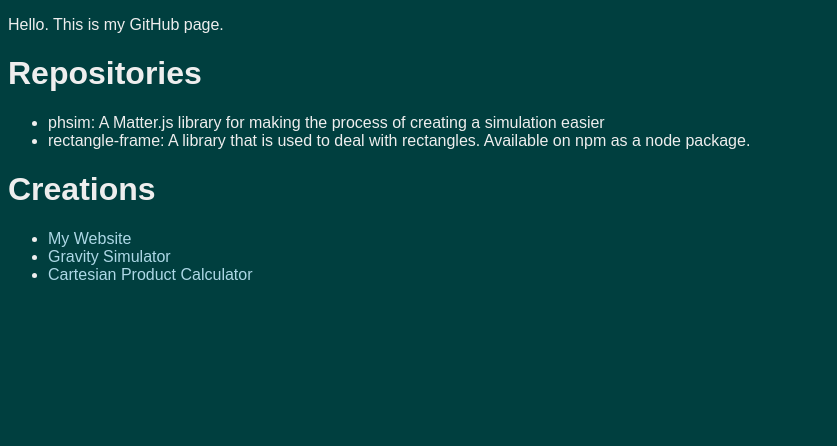
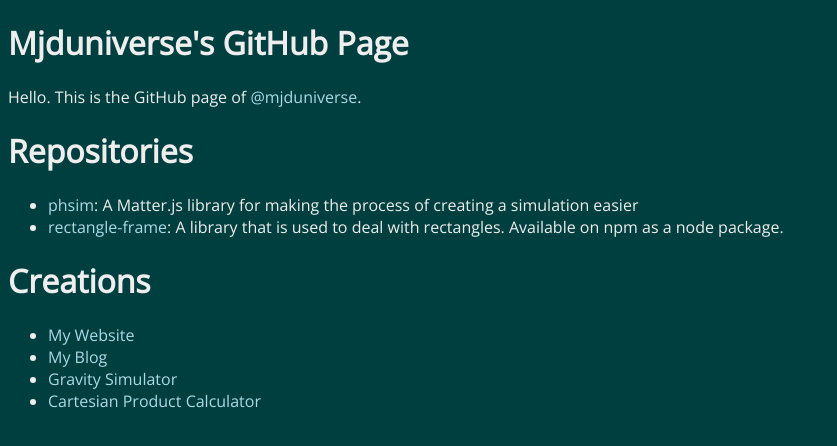
Before and after one commit to mjduniverse/mjduniverse.github.io, a plain HTML site: page index.html in a window 1280 px wide. Shown: the whole page, without its empty margins (0-837 px from the left). Drawn offline with nearby package versions, Linux system fonts and the light colour scheme.

Commit message:
Update index.html

```diff
--- a/index.html
+++ b/index.html
@@ -9,7 +9,7 @@
       body {
         color: #eee;
         background-color: #003f3f;
-        font-family: "open-sans", sans-serif
+        font-family: "Open Sans", sans-serif
       }
 
       a {
@@ -20,15 +20,17 @@
     </style>
   </head>
   <body>
-    <p>Hello. This is my GitHub page.</p>
+    <h1>Mjduniverse's GitHub Page</h1>
+    <p>Hello. This is the GitHub page of <a href="https://github.com/mjduniverse/">@mjduniverse</a>.</p>
     <h1>Repositories</h1>
     <ul>
-      <li>phsim: A Matter.js library for making the process of creating a simulation easier</li>
-      <li>rectangle-frame: A library that is used to deal with rectangles. Available on npm as a node package.</li>
+      <li><a href="https://github.com/mjduniverse/phsim">phsim</a>: A Matter.js library for making the process of creating a simulation easier</li>
+      <li><a href="https://github.com/mjduniverse/rectangle-frame">rectangle-frame</a>: A library that is used to deal with rectangles. Available on npm as a node package.</li>
     </ul>
     <h1>Creations</h1>
     <ul>
       <li><a href="https://mjduniverse.com/">My Website</a></li>
+      <li><a href="https://mjduniverse.com/blog">My Blog</a></li>
       <li><a href="https://mjduniverse.com/gravity-simulator/">Gravity Simulator</a></li>
       <li><a href="https://mjduniverse.com/cartesian-product-calculator/">Cartesian Product Calculator</a></li>
     </ul>
```
